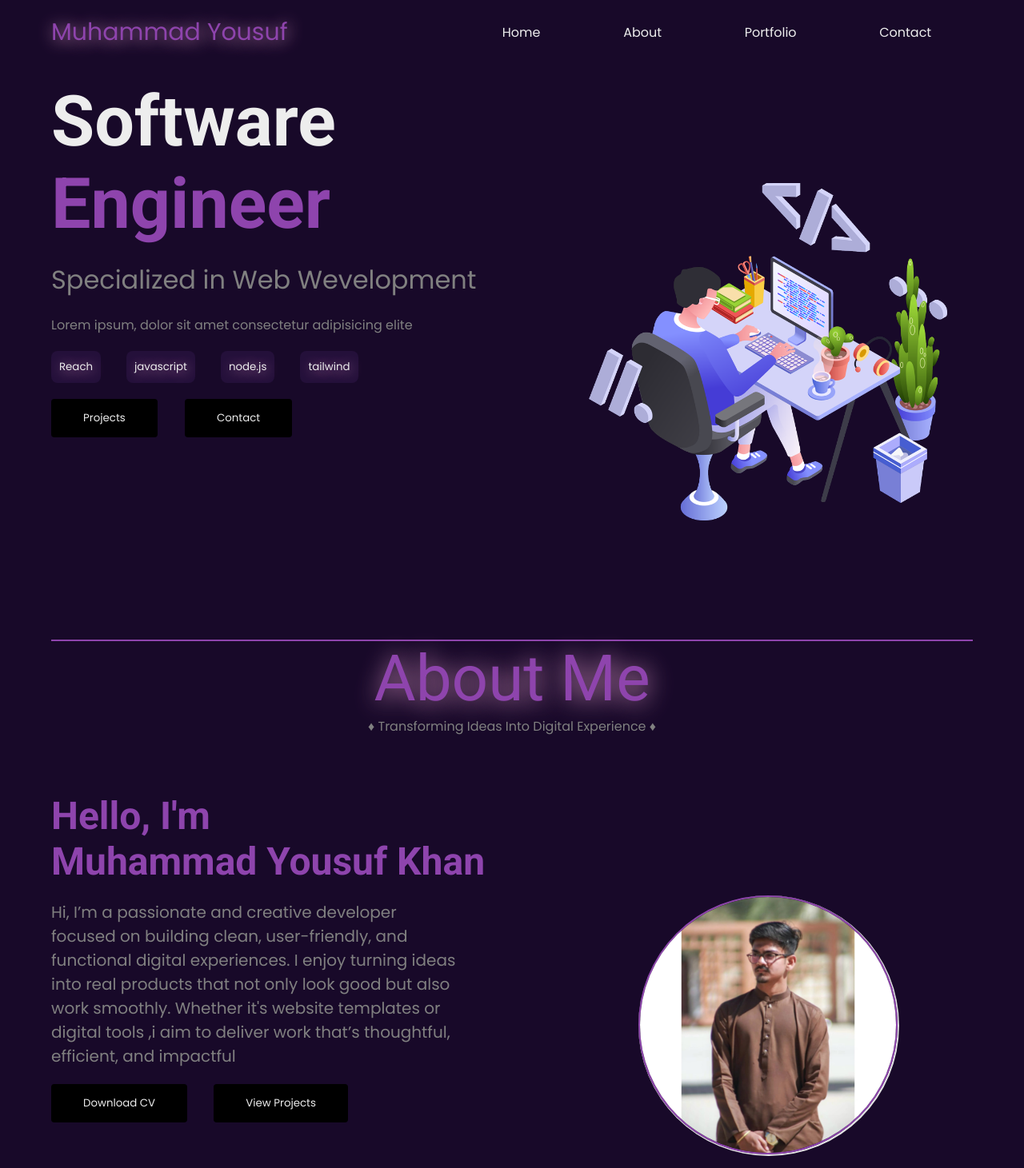
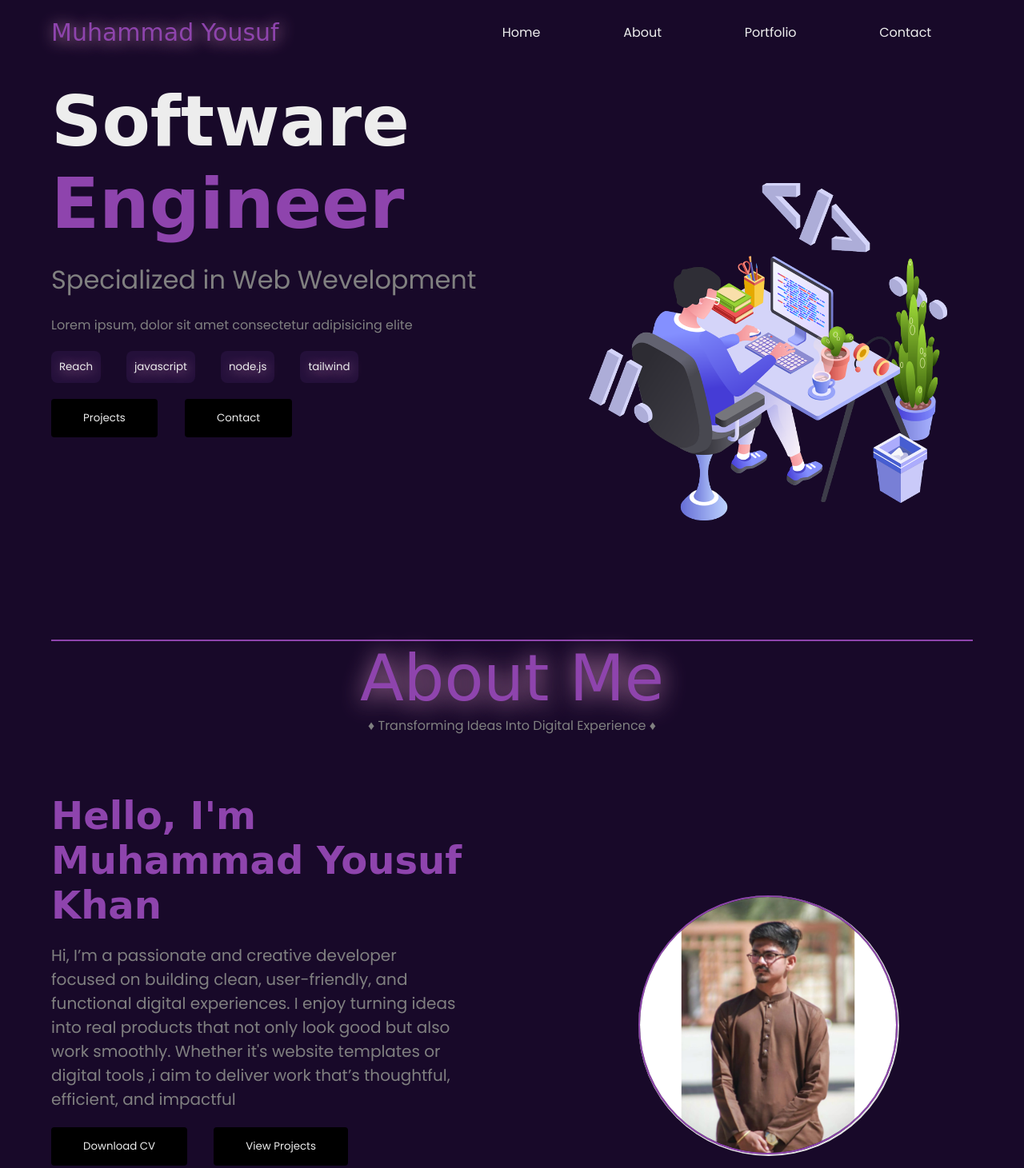
Before and after one commit to Muhammad-Yousuf-k/www.Yousuf-portfolio.com, a plain HTML site: page index.html in a window 1280 px wide. Shown: the top 1461 px of the page at 80% size. Drawn offline with Linux system fonts and the light colour scheme; files whose address does not match are found by name.

Commit message:
Update style.css
font changes

```diff
--- a/style.css
+++ b/style.css
@@ -1,4 +1,5 @@
 @import url('https://fonts.googleapis.com/css2?family=Roboto:ital,wght@0,100..900;1,100..900&display=swap');
+/* @import url('https://fonts.googleapis.com/css2?family=MedievalSharp&family=Roboto:ital,wght@0,100..900;1,100..900&display=swap'); */
 
 * {
     margin: 0;
@@ -58,6 +59,9 @@ body {
     color: var(--spfontclr);
     text-shadow: 2px 2px 20px var(--glowclr);
     /* border: 2px solid black; */
+    font-family: "MedievalSharp", cursive;
+    /* font-weight: 400; */
+    font-style: normal;
 }
 
 .nav_ul {
@@ -105,6 +109,9 @@ body {
     /* border: 2px solid black; */
     animation-name: fade;
     animation-duration: 1s;
+    font-family: "MedievalSharp", cursive;
+    /* font-weight: 400; */
+    font-style: normal;
 
 }
 
@@ -113,6 +120,9 @@ body {
     font-size: 11vh;
     font-family: "Roboto", sans-serif;
     font-weight: 700;
+    font-family: "MedievalSharp", cursive;
+    /* font-weight: 400; */
+    font-style: normal;
 }
 
 .main_para {
@@ -230,8 +240,9 @@ body {
     text-align: center;
     font-size: 10vh;
     text-shadow: 2px 2px 30px var(--glowclr);
-    font-family: "Roboto", sans-serif;
-
+    font-family: "MedievalSharp", cursive;
+    /* font-weight: 400; */
+    font-style: normal;
 
 }
 
@@ -259,7 +270,9 @@ body {
 .about_lower_text {
     color: var(--spfontclr);
     font-size: 6vh;
-    font-family: "Roboto", sans-serif;
+    font-family: "MedievalSharp", cursive;
+    /* font-weight: 400; */
+    font-style: normal;
     font-weight: 700;
     margin-left: 10%;
     margin-top: 30px;
@@ -272,7 +285,9 @@ body {
 .about_lower_text_span {
     color: var(--spfontclr);
     font-size: 6vh;
-    font-family: "Roboto", sans-serif;
+    font-family: "MedievalSharp", cursive;
+    /* font-weight: 400; */
+    font-style: normal;
     font-weight: 700;
 
 }
@@ -365,8 +380,9 @@ body {
     text-align: center;
     font-size: 10vh;
     text-shadow: 2px 2px 30px var(--glowclr);
-    font-family: "Roboto", sans-serif;
-
+    font-family: "MedievalSharp", cursive;
+    /* font-weight: 400; */
+    font-style: normal;
 
 }
 
@@ -476,9 +492,9 @@ body {
     justify-content: center;
     /* animation: fade linear;
     animation-timeline: view(); */
-      background-color: rgba(0, 0, 0, 0.336);
-  /* -webkit-backdrop-filter: blur(5px); */
-  backdrop-filter: blur(5px)
+    background-color: rgba(0, 0, 0, 0.336);
+    /* -webkit-backdrop-filter: blur(5px); */
+    backdrop-filter: blur(5px)
 }
 
 .card img {
```
